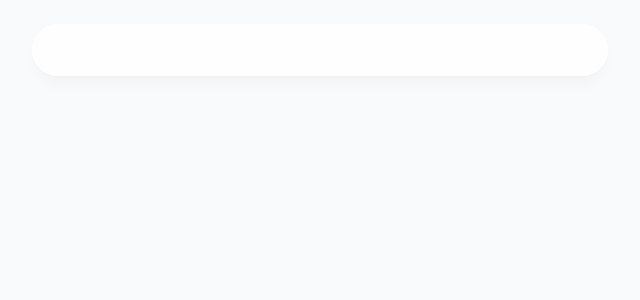
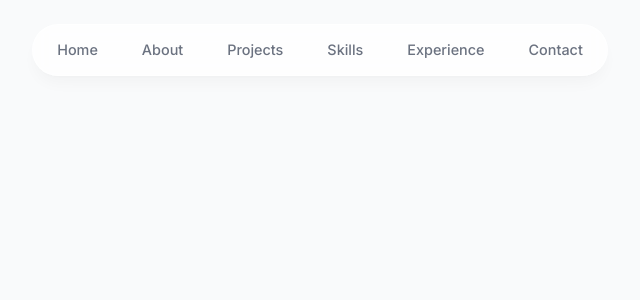
Before and after one commit to KawalaE/portfolio, a Next.js app: page / in a window 1280 px wide. Shown: the top 300 px of the page, without its empty margins (320-960 px from the left). Built offline with nearby package versions, Linux system fonts and the light colour scheme.

Commit message:
Style the header element

```diff
--- a/components/Header.tsx
+++ b/components/Header.tsx
@@ -1,5 +1,7 @@
 "use client";
+import { links } from "@/lib/data";
 import { motion } from "framer-motion";
+import Link from "next/link";
 const Header = () => {
   return (
     <header className="z-[999] relative">
@@ -12,7 +14,28 @@
         animate={{ y: 0, x: "-50%", opacity: 1 }}
       ></motion.div>
 
-      <nav></nav>
+      <nav className="fixed flex top-[0.15rem] left-1/2 h-12 -translate-x-1/2 py-2 sm:top-[1.7rem] sm:h-[initial] sm:py-0">
+        <ul
+          className="flex w-[22rem] flex-wrap items-center justify-center
+          gap-y-1 text-[0.9rem] font-medium text-gray-500 sm:w-[initial] sm:flex-nowrap sm:gap-5"
+        >
+          {links.map((link) => (
+            <motion.li
+              className="h-3/4 flex items-center justify-center"
+              key={link.hash}
+              initial={{ y: -100, opacity: 0 }}
+              animate={{ y: 0, opacity: 1 }}
+            >
+              <Link
+                className="flex w-full items-center justify-center px-3 py-3 hover:text-gray-950 transition"
+                href={link.hash}
+              >
+                {link.name}
+              </Link>
+            </motion.li>
+          ))}
+        </ul>
+      </nav>
     </header>
   );
 };
```
